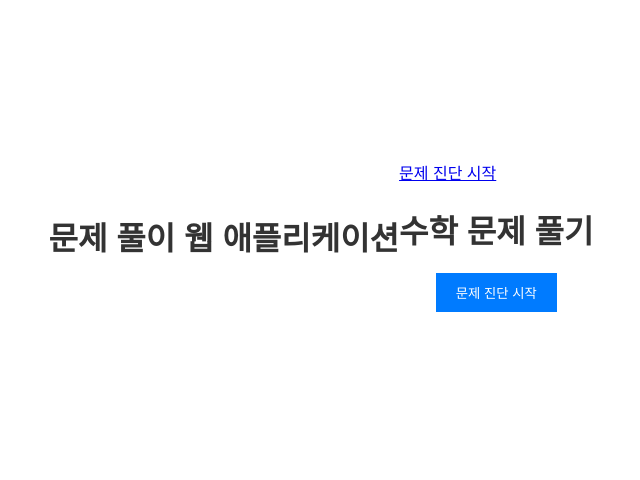
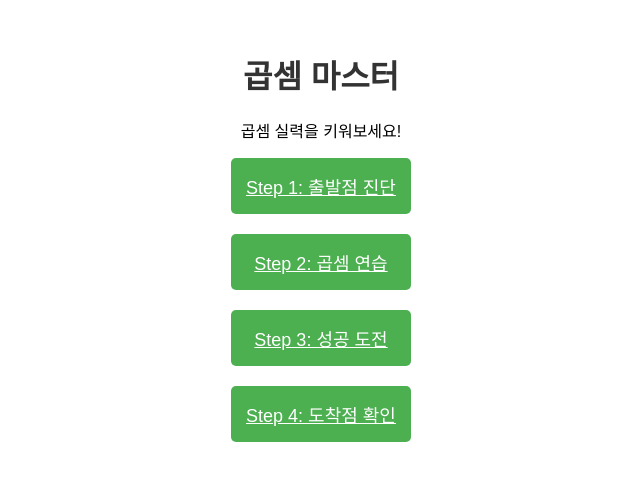
Before and after one commit to emelmusekor/multipleproto, a website: page index.html in a window 1280 px wide. Shown: the part 164-644 px from the top of the page, without its empty margins (319-959 px from the left). Drawn offline with Linux system fonts and the light colour scheme.

Commit message:
Update index.html

```diff
--- a/index.html
+++ b/index.html
@@ -1,17 +1,45 @@
+<!DOCTYPE html>
+<html lang="ko">
 <head>
     <meta charset="UTF-8">
     <meta name="viewport" content="width=device-width, initial-scale=1.0">
-    <title>문제 풀이 웹 애플리케이션</title>
-    <title>수학 문제 풀기</title>
+    <title>곱셈 마스터</title>
     <link rel="stylesheet" href="style.css">
+    <style>
+        .step-container {
+            display: flex;
+            flex-direction: column;
+            gap: 20px;
+            max-width: 300px;
+            margin: 0 auto;
+        }
+        .step-button {
+            padding: 15px;
+            font-size: 18px;
+            text-align: center;
+            background-color: #4CAF50;
+            color: white;
+            border: none;
+            border-radius: 5px;
+            cursor: pointer;
+            transition: background-color 0.3s;
+        }
+        .step-button:hover {
+            background-color: #45a049;
+        }
+    </style>
 </head>
 <body>
-    <h1>문제 풀이 웹 애플리케이션</h1>
-    <div>
-        <a href="step1.html">문제 진단 시작</a>
     <div class="container">
-        <h1>수학 문제 풀기</h1>
-        <button id="startButton" class="step-button">문제 진단 시작</button>
+        <h1>곱셈 마스터</h1>
+        <p>곱셈 실력을 키워보세요!</p>
+        <div class="step-container">
+            <a href="step1.html" class="step-button">Step 1: 출발점 진단</a>
+            <a href="step2.html" class="step-button">Step 2: 곱셈 연습</a>
+            <a href="step3.html" class="step-button">Step 3: 성공 도전</a>
+            <a href="step4.html" class="step-button">Step 4: 도착점 확인</a>
+        </div>
     </div>
     <script src="main.js"></script>
 </body>
+</html>
```
